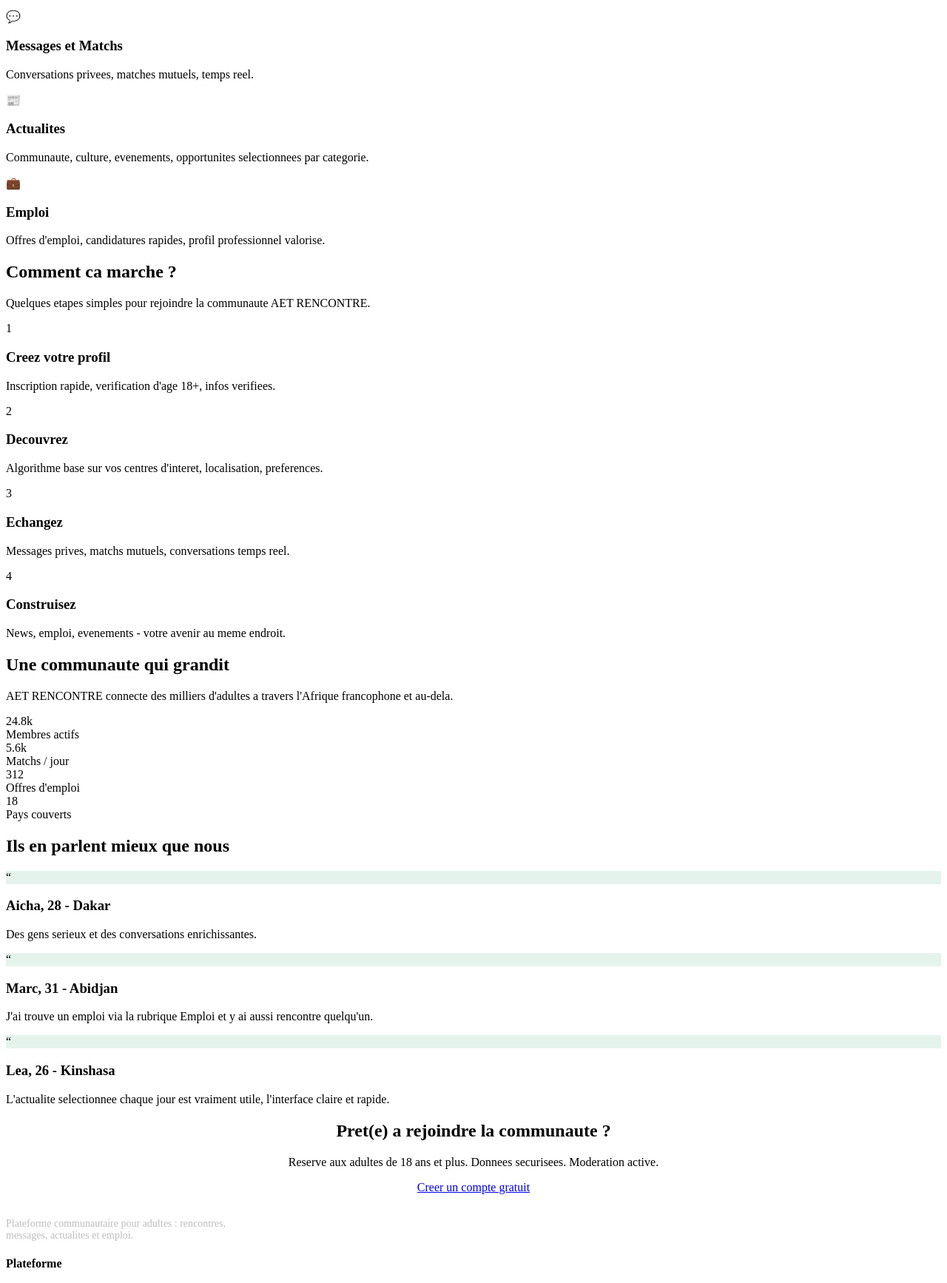
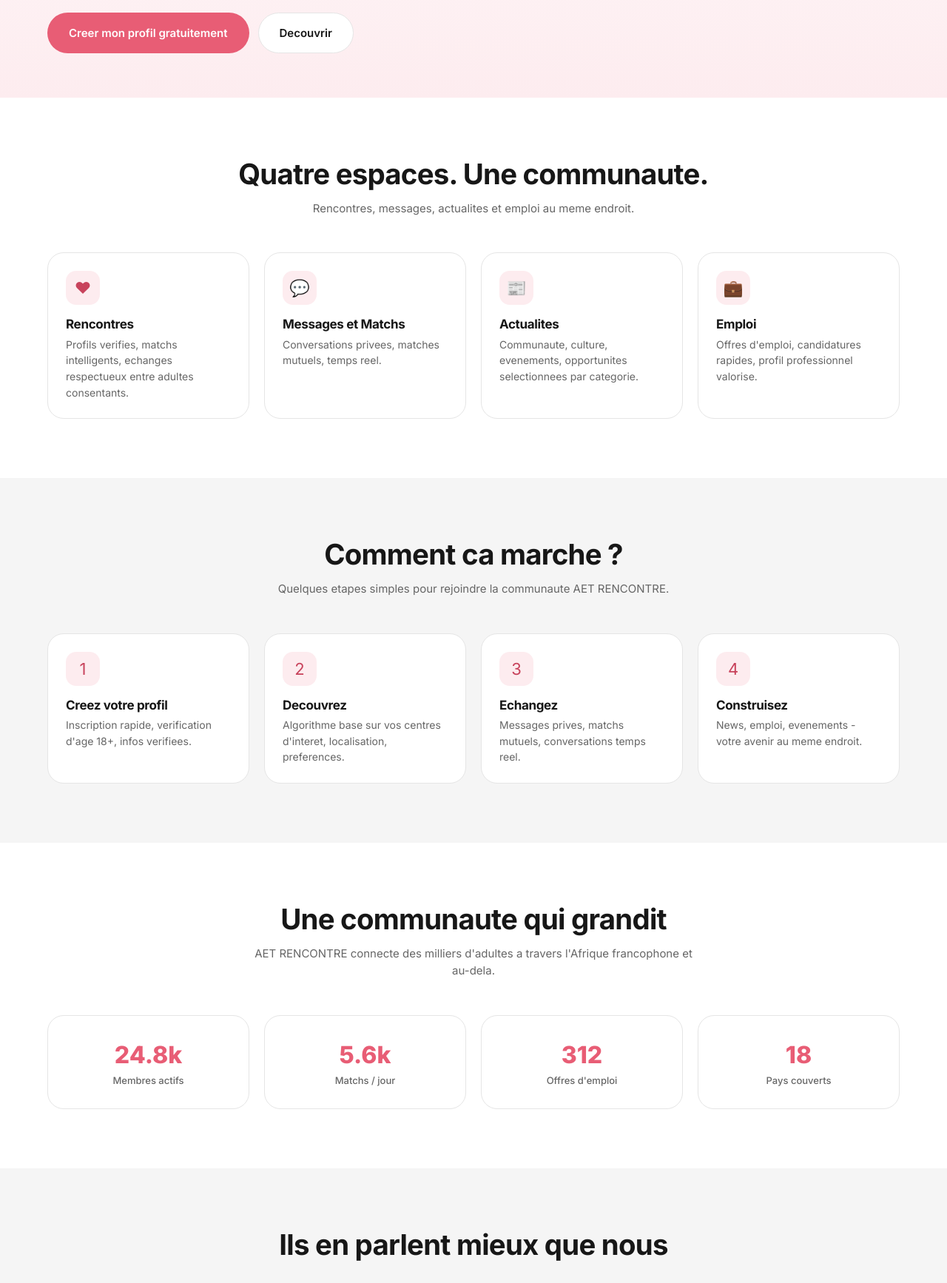
Before and after one commit to ALBAN3886/AET-SNAP-CHATS, a website: page index.html in a window 1280 px wide. Shown: the part 510-2244 px from the top of the page at 74% size. Drawn offline with Linux system fonts and the light colour scheme; the site is published under a folder, as on GitHub Pages, so addresses that start at the root find nothing.

Commit message:
Update index.html

```diff
--- a/index.html
+++ b/index.html
@@ -6,21 +6,21 @@
 <title>AET RENCONTRE - Rencontrez. Echangez. Construisez.</title>
 <meta name="description" content="Plateforme communautaire : rencontres, messages, matchs, actualites, emploi. 18+."/>
 <meta name="theme-color" content="#E85D75"/>
-<link rel="manifest" href="/manifest.json"/>
-<link rel="icon" type="image/png" href="/assets/icons/icon-192.png"/>
+<link rel="manifest" href="manifest.json"/>
+<link rel="icon" type="image/png" href="assets/icons/icon-192.png"/>
 <link rel="preconnect" href="https://fonts.googleapis.com"/>
 <link rel="preconnect" href="https://fonts.gstatic.com" crossorigin/>
 <link rel="stylesheet" href="https://fonts.googleapis.com/css2?family=Inter:wght@400;500;600;700;800;900&display=swap"/>
-<link rel="stylesheet" href="/css/styles.css"/>
+<link rel="stylesheet" href="css/styles.css"/>
 </head>
 <body>
-<header class="site-header"><div class="container site-header__inner"><a href="/" class="brand"><span class="brand__mark">AET</span><span>AET RENCONTRE</span></a><nav class="nav-desktop"><a href="#fonctionnement">Fonctionnement</a><a href="#espaces">Espaces</a><a href="#communaute">Communaute</a><a href="#temoignages">Temoignages</a></nav><div class="nav-actions"><a href="/app.html" class="btn btn-ghost btn-sm">Se connecter</a><a href="/app.html?signup=1" class="btn btn-primary btn-sm">Creer un compte</a></div></div></header>
+<header class="site-header"><div class="container site-header__inner"><a href="index.html" class="brand"><span class="brand__mark">AET</span><span>AET RENCONTRE</span></a><nav class="nav-desktop"><a href="#fonctionnement">Fonctionnement</a><a href="#espaces">Espaces</a><a href="#communaute">Communaute</a><a href="#temoignages">Temoignages</a></nav><div class="nav-actions"><a href="app.html" class="btn btn-ghost btn-sm">Se connecter</a><a href="app.html?signup=1" class="btn btn-primary btn-sm">Creer un compte</a></div></div></header>
 
 <section class="hero"><div class="container hero__grid"><div>
 <span class="hero__eyebrow">Plateforme pour adultes 18+</span>
 <h1 class="hero__title">Rencontrez.<br/><span class="accent">Echangez.</span> Construisez.</h1>
 <p class="hero__lede">Une seule application pour les rencontres serieuses, les echanges professionnels, l'actualite et l'emploi - pensee pour l'Afrique francophone et ouverte au monde.</p>
-<div class="hero__cta"><a href="/app.html?signup=1" class="btn btn-primary btn-lg">Creer mon profil gratuitement</a><a href="#fonctionnement" class="btn btn-secondary btn-lg">Decouvrir</a></div>
+<div class="hero__cta"><a href="app.html?signup=1" class="btn btn-primary btn-lg">Creer mon profil gratuitement</a><a href="#fonctionnement" class="btn btn-secondary btn-lg">Decouvrir</a></div>
 </div><div class="hero__preview"><div class="card" style="max-width:420px;margin-left:auto"><div style="display:flex;gap:12px;align-items:center;margin-bottom:14px"><div class="avatar" style="width:54px;height:54px;font-size:18px">AK</div><div><div style="font-weight:700">Aicha K.</div><div style="font-size:13px;color:var(--gray-600)">Dakar - En ligne</div></div><span class="badge badge-success">Match</span></div><p style="font-size:14px;color:var(--gray-800);margin:0">Trois matchs en une semaine, et un coup de coeur rencontre ici.</p></div></div></div></section>
 
 <section class="section" id="espaces"><div class="container"><h2 class="section-title">Quatre espaces. Une communaute.</h2><p class="section-sub">Rencontres, messages, actualites et emploi au meme endroit.</p><div class="pillars"><div class="pillar"><div class="pillar__icon">&#10084;</div><h3 class="pillar__title">Rencontres</h3><p class="pillar__text">Profils verifies, matchs intelligents, echanges respectueux entre adultes consentants.</p></div><div class="pillar"><div class="pillar__icon">&#128172;</div><h3 class="pillar__title">Messages et Matchs</h3><p class="pillar__text">Conversations privees, matches mutuels, temps reel.</p></div><div class="pillar"><div class="pillar__icon">&#128240;</div><h3 class="pillar__title">Actualites</h3><p class="pillar__text">Communaute, culture, evenements, opportunites selectionnees par categorie.</p></div><div class="pillar"><div class="pillar__icon">&#128188;</div><h3 class="pillar__title">Emploi</h3><p class="pillar__text">Offres d'emploi, candidatures rapides, profil professionnel valorise.</p></div></div></div></section>
@@ -31,9 +31,9 @@
 
 <section class="section section-alt" id="temoignages"><div class="container"><h2 class="section-title">Ils en parlent mieux que nous</h2><div class="pillars"><article class="pillar"><div class="pillar__icon" style="background:rgba(34,160,107,.12);color:var(--success)">&ldquo;</div><h3 class="pillar__title">Aicha, 28 - Dakar</h3><p class="pillar__text">Des gens serieux et des conversations enrichissantes.</p></article><article class="pillar"><div class="pillar__icon" style="background:rgba(34,160,107,.12);color:var(--success)">&ldquo;</div><h3 class="pillar__title">Marc, 31 - Abidjan</h3><p class="pillar__text">J'ai trouve un emploi via la rubrique Emploi et y ai aussi rencontre quelqu'un.</p></article><article class="pillar"><div class="pillar__icon" style="background:rgba(34,160,107,.12);color:var(--success)">&ldquo;</div><h3 class="pillar__title">Lea, 26 - Kinshasa</h3><p class="pillar__text">L'actualite selectionnee chaque jour est vraiment utile, l'interface claire et rapide.</p></article></div></div></section>
 
-<section class="section"><div class="container" style="text-align:center"><h2>Pret(e) a rejoindre la communaute ?</h2><p>Reserve aux adultes de 18 ans et plus. Donnees securisees. Moderation active.</p><a href="/app.html?signup=1" class="btn btn-primary btn-lg">Creer un compte gratuit</a></div></section>
+<section class="section"><div class="container" style="text-align:center"><h2>Pret(e) a rejoindre la communaute ?</h2><p>Reserve aux adultes de 18 ans et plus. Donnees securisees. Moderation active.</p><a href="app.html?signup=1" class="btn btn-primary btn-lg">Creer un compte gratuit</a></div></section>
 
-<footer class="site-footer"><div class="container"><div class="footer-grid"><div><div class="brand" style="color:#fff;margin-bottom:12px"><span class="brand__mark">AET</span><span>AET RENCONTRE</span></div><p style="color:#BDBDBD;font-size:14px;max-width:340px">Plateforme communautaire pour adultes : rencontres, messages, actualites et emploi.</p></div><div><h4>Plateforme</h4><ul class="footer-links"><li><a href="/app.html">Application</a></li><li><a href="#fonctionnement">Fonctionnement</a></li><li><a href="#espaces">Espaces</a></li><li><a href="#communaute">Communaute</a></li></ul></div><div><h4>Legal</h4><ul class="footer-links"><li><a href="#">Conditions</a></li><li><a href="#">Confidentialite</a></li><li><a href="#">Regles</a></li><li><a href="#">Securite</a></li></ul></div><div><h4>Contact</h4><ul class="footer-links"><li><a href="mailto:contact@aet-rencontre.app">contact@aet-rencontre.app</a></li><li><a href="#">Support</a></li><li><a href="/admin.html">Espace admin</a></li></ul></div></div><div class="footer-meta"><span>&copy; 2026 AET RENCONTRE - Tous droits reserves</span><span>Reserve aux adultes 18+ - Moderation active</span></div></div></footer>
+<footer class="site-footer"><div class="container"><div class="footer-grid"><div><div class="brand" style="color:#fff;margin-bottom:12px"><span class="brand__mark">AET</span><span>AET RENCONTRE</span></div><p style="color:#BDBDBD;font-size:14px;max-width:340px">Plateforme communautaire pour adultes : rencontres, messages, actualites et emploi.</p></div><div><h4>Plateforme</h4><ul class="footer-links"><li><a href="app.html">Application</a></li><li><a href="#fonctionnement">Fonctionnement</a></li><li><a href="#espaces">Espaces</a></li><li><a href="#communaute">Communaute</a></li></ul></div><div><h4>Legal</h4><ul class="footer-links"><li><a href="#">Conditions</a></li><li><a href="#">Confidentialite</a></li><li><a href="#">Regles</a></li><li><a href="#">Securite</a></li></ul></div><div><h4>Contact</h4><ul class="footer-links"><li><a href="mailto:contact@aet-rencontre.app">contact@aet-rencontre.app</a></li><li><a href="#">Support</a></li><li><a href="admin.html">Espace admin</a></li></ul></div></div><div class="footer-meta"><span>&copy; 2026 AET RENCONTRE - Tous droits reserves</span><span>Reserve aux adultes 18+ - Moderation active</span></div></div></footer>
 
 <div class="toast-host" id="toastHost"></div>
 <script>(function(){var c=document.querySelectorAll("[data-counter]");function a(e){var t=+e.dataset.counter,n=0,s=Math.max(1,Math.floor(t/60)),i=setInterval(function(){n+=s;if(n>=t){n=t;clearInterval(i)}e.textContent=n>=1000?(t/1000).toFixed(1)+"k":n+""},16)}var o=new IntersectionObserver(function(es){es.forEach(function(e){if(e.isIntersecting){a(e.target);o.unobserve(e.target)}});},{threshold:.4});c.forEach(function(x){o.observe(x)})})();</script>
```
